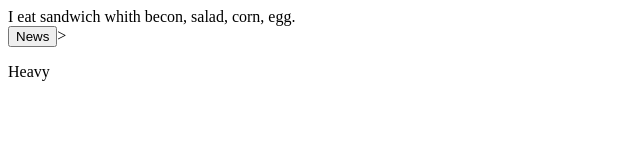
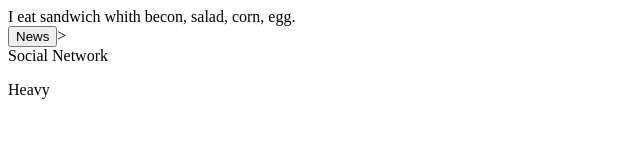
Before and after one commit to DementialDima/SR7LR, a plain HTML site: page index.html in a window 1280 px wide. Shown: the whole page, without its empty margins (0-640 px from the left). Drawn offline with Linux system fonts and the light colour scheme.

Commit message:
added social network form

```diff
--- a/index.html
+++ b/index.html
@@ -13,7 +13,7 @@ I eat sandwich whith becon, salad, corn, egg.
 
 <button>News</button>>
 
-
+<form>Social Network</form>
 
 <p>Heavy </p>
 
```
